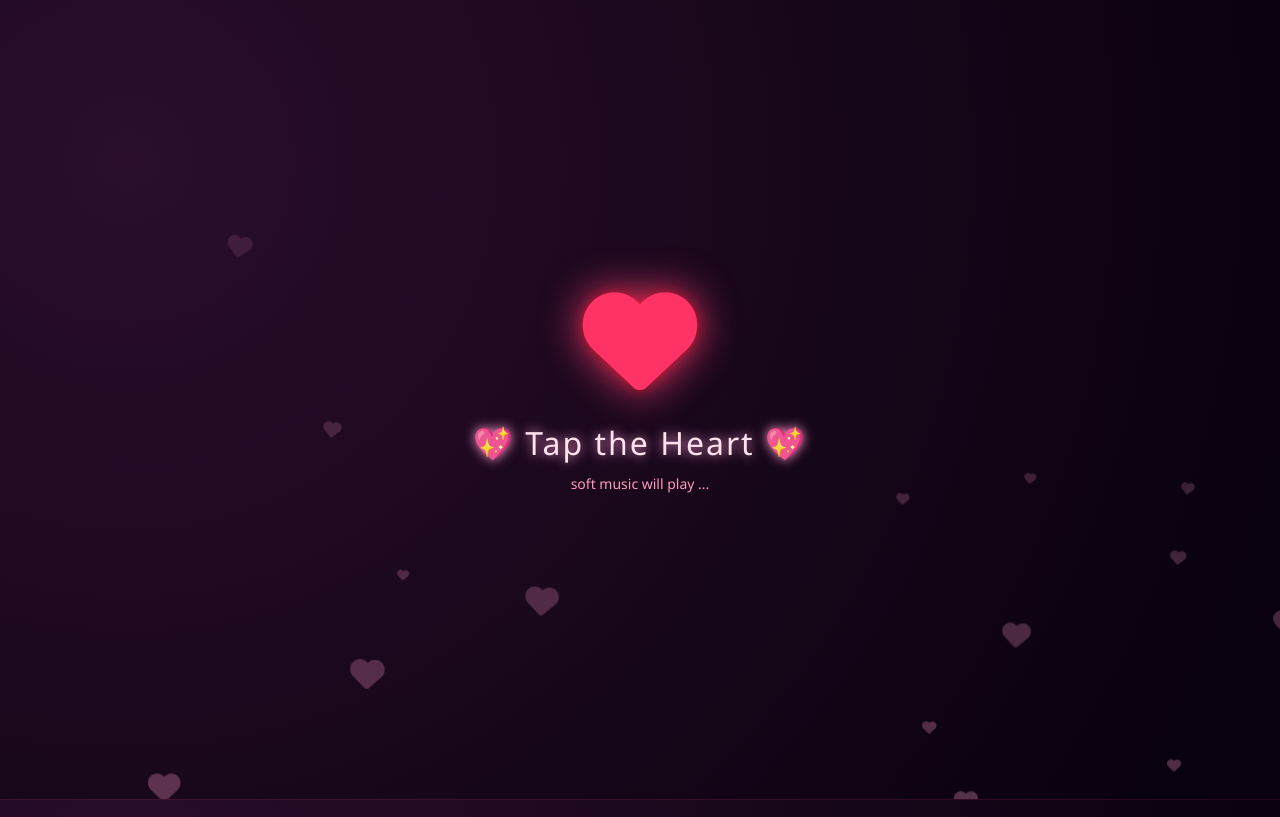
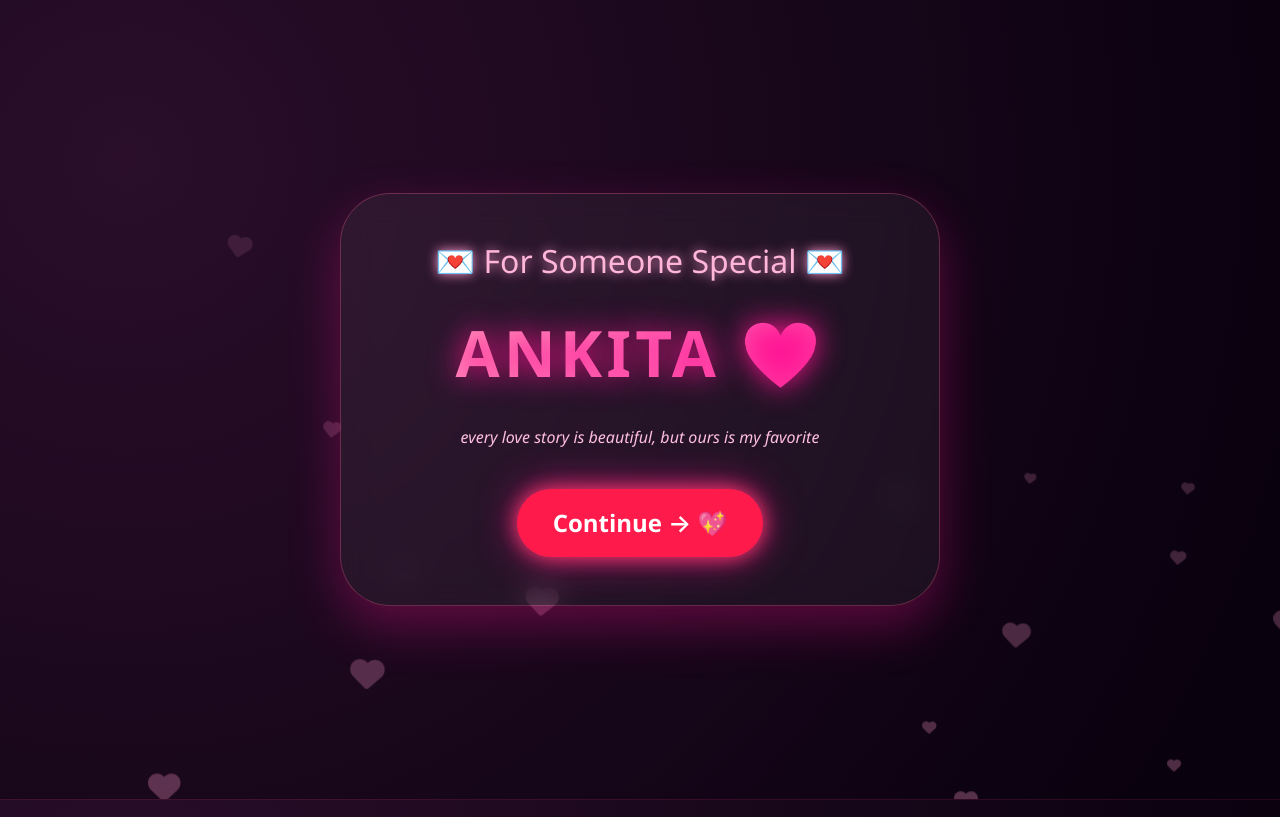
Before and after one commit to adarshkumar9369/Valentine, a plain HTML site: page index.html in a window 1280 px wide. Shown: the top 817 px of the page. Drawn offline with nearby package versions, Linux system fonts and the light colour scheme.

Commit message:
Update index.html

```diff
--- a/index.html
+++ b/index.html
@@ -16,12 +16,11 @@
     }
     body {
       font-family: 'Segoe UI', Roboto, system-ui, -apple-system, sans-serif;
-      background: #0d0217; /* deep dark base */
+      background: #0d0217;
       color: #ffe4f0;
       overflow-x: hidden;
       position: relative;
     }
-    /* dark pinkish gradient overlay for sections */
     .section {
       min-height: 100vh;
       display: flex;
@@ -35,8 +34,7 @@
       position: relative;
       scroll-snap-align: start;
     }
-    /* soft pink glow for cards / buttons */
-    .heart-btn, .btn-valentine, .gift-btn {
+    .heart-btn, .btn-valentine, .gift-btn, .continue-btn {
       background: #ff1a4c;
       border: none;
       color: white;
@@ -47,8 +45,9 @@
       box-shadow: 0 0 20px #ff3b6f, 0 0 40px #ff1493a0;
       transition: transform 0.2s ease, box-shadow 0.3s;
       backdrop-filter: blur(4px);
+      text-decoration: none;
     }
-    .heart-btn:hover, .btn-valentine:hover, .gift-btn:hover {
+    .heart-btn:hover, .btn-valentine:hover, .gift-btn:hover, .continue-btn:hover {
       transform: scale(1.03);
       box-shadow: 0 0 30px #ff69b4, 0 0 50px #ff1493;
     }
@@ -77,6 +76,36 @@
       font-weight: 500;
       text-shadow: 0 0 12px #ff99cc;
     }
+
+    /* glassmorphism card for name page */
+    .glass-card {
+      background: rgba(255, 255, 255, 0.05);
+      backdrop-filter: blur(15px);
+      -webkit-backdrop-filter: blur(15px);
+      border: 1px solid rgba(255, 100, 150, 0.3);
+      border-radius: 50px;
+      padding: 3rem 2rem;
+      box-shadow: 0 20px 50px rgba(255, 20, 147, 0.3);
+      max-width: 600px;
+      width: 100%;
+      margin: 1rem;
+    }
+    .special-name {
+      font-size: 4rem;
+      font-weight: 700;
+      background: linear-gradient(145deg, #ffb6c1, #ff69b4, #ff1493);
+      -webkit-background-clip: text;
+      -webkit-text-fill-color: transparent;
+      text-shadow: 0 0 30px #ff1493;
+      letter-spacing: 4px;
+      word-break: break-word;
+    }
+    @media (max-width: 480px) {
+      .special-name {
+        font-size: 3rem;
+      }
+    }
+
     .cursor-heart {
       pointer-events: none;
       position: fixed;
@@ -91,7 +120,6 @@
       opacity: 0.8;
       transition: opacity 0.5s;
     }
-    /* floating hearts background (footer effect) */
     .floating-hearts-bg {
       position: absolute;
       bottom: 0;
@@ -114,7 +142,6 @@
       0% { transform: translateY(0) rotate(0deg); opacity: 0.3; }
       100% { transform: translateY(-120vh) rotate(20deg); opacity: 0; }
     }
-    /* no button runaway container */
     .runaway-container {
       position: relative;
       width: 100%;
@@ -148,7 +175,6 @@
       margin-right: 10px;
       z-index: 15;
     }
-    /* carousel romantic */
     .carousel-item {
       background: #1e1025;
       border-radius: 40px;
@@ -163,7 +189,6 @@
     .carousel-control-next, .carousel-control-prev {
       filter: invert(1);
     }
-    /* typing message */
     #typingMessage {
       font-size: 1.5rem;
       min-height: 150px;
@@ -192,7 +217,6 @@
     .btn-close {
       background-color: #ffb0d0;
     }
-    /* footer */
     .romantic-footer {
       background: #0b000f;
       color: #ffbcd6;
@@ -203,20 +227,17 @@
       position: relative;
       overflow: hidden;
     }
-    /* scroll snap optional, smooth */
     html {
       scroll-behavior: smooth;
     }
     .section {
       scroll-snap-align: start;
     }
-    /* hide cursor trail on mobile for performance */
     @media (max-width: 768px) {
       .cursor-heart {
         display: none;
       }
     }
-    /* message & gift */
     .gift-icon {
       font-size: 4rem;
       color: #ff80b0;
@@ -228,9 +249,25 @@
 <!-- 🖱️ heart trail container (desktop) -->
 <div id="heartTrailContainer" style="position: fixed; top:0; left:0; width:100%; height:100%; pointer-events:none; z-index:9999;"></div>
 
+<!-- ========== NEW: SPECIAL NAME PAGE (FIRST) ========== -->
+<section class="section" id="specialNamePage">
+  <div class="floating-hearts-bg" id="floatHeartsBg"></div>
+  <div class="glass-card">
+    <h2 style="font-size: 2rem; color: #ffb6d9;">💌 For Someone Special 💌</h2>
+    <div class="special-name my-4">
+      <!-- Yahan apni special person ka naam likho -->
+      ANKITA ❤️
+    </div>
+    <p style="color: #ffc0e0; font-style: italic;">every love story is beautiful, but ours is my favorite</p>
+    <button class="continue-btn mt-4" onclick="document.getElementById('landing').scrollIntoView({ behavior: 'smooth' });">
+      Continue → 💖
+    </button>
+  </div>
+</section>
+
 <!-- landing section (1) -->
 <section class="section" id="landing">
-  <div class="floating-hearts-bg" id="floatHeartsBg"></div>
+  <div class="floating-hearts-bg"></div>
   <div style="position: relative; z-index: 5;">
     <i class="fas fa-heart big-heart" id="tapHeart"></i>
     <h2 class="mt-4" style="font-weight: 300; letter-spacing: 2px;">💖 Tap the Heart 💖</h2>
@@ -239,7 +276,7 @@
 </section>
 
 <!-- question section (2) -->
-<section class="section" id="questionSection" style="display: flex;">
+<section class="section" id="questionSection">
   <div style="max-width: 600px;">
     <h2 class="mb-5" style="font-size: 2.5rem;">Will you be my Valentine? 🥺❤️</h2>
     <div class="d-flex flex-wrap justify-content-center align-items-center gap-4">
@@ -253,7 +290,7 @@
 </section>
 
 <!-- surprise / yes section (3) -->
-<section class="section" id="surpriseSection" style="display: flex;">
+<section class="section" id="surpriseSection">
   <div>
     <i class="fas fa-heart" style="font-size: 5rem; color: #ff3377;"></i>
     <h2 class="display-6" id="surpriseMessage">Yay! You just made my day ❤️</h2>
@@ -391,14 +428,12 @@
       noBtn.style.top = newY + 'px';
     }
 
-    // hover on any parent? we move on hover anywhere near
     if (noBtn) {
       noBtn.addEventListener('mouseenter', moveNoBtn);
       noBtn.addEventListener('touchstart', (e) => {
         e.preventDefault();
         moveNoBtn();
       }, { passive: false });
-      // also move on any attempt to click
       noBtn.addEventListener('click', (e) => {
         e.preventDefault();
         e.stopPropagation();
@@ -406,14 +441,11 @@
       });
     }
 
-    // 3️⃣ Yes click -> confetti, vibration, scroll, surprise section
+    // 3️⃣ Yes click -> confetti, vibration, scroll
     yesBtn.addEventListener('click', function() {
-      // vibration if supported
       if (window.navigator && window.navigator.vibrate) {
-        window.navigator.vibrate(200); // short romantic buzz
+        window.navigator.vibrate(200);
       }
-
-      // confetti / hearts rain (visual)
       if (confettiZone) {
         confettiZone.innerHTML = '💖💗💓💞💕❤️‍🔥';
         for (let i=0; i<12; i++) {
@@ -422,25 +454,17 @@
           }, i*80);
         }
       }
-
-      // music (if not started)
       if (!musicStarted) {
         audio.play().catch(e=>{});
         musicStarted = true;
       }
-
-      // smooth scroll to surprise section
       surpriseSec.scrollIntoView({ behavior: 'smooth' });
-
-      // set message
       if (surpriseMsg) {
         surpriseMsg.innerText = 'Yay! You just made my day ❤️';
       }
-
-      // extra: small animation in surprise section
     });
 
-    // 4️⃣ typing animation on message section (once it appears)
+    // 4️⃣ typing animation
     const messageSection = document.getElementById('messageSection');
     const messageText = "I may not be perfect,\nbut my love for you is real ❤️\nHappy Valentine’s Day!";
 
@@ -459,7 +483,6 @@
       type();
     }
 
-    // intersection observer for typing
     const observer = new IntersectionObserver((entries) => {
       entries.forEach(entry => {
         if (entry.isIntersecting && entry.target.id === 'messageSection') {
@@ -469,10 +492,9 @@
     }, { threshold: 0.3 });
     observer.observe(messageSection);
 
-    // 5️⃣ heart trail effect (desktop)
-    const trailContainer = document.getElementById('heartTrailContainer');
+    // 5️⃣ heart trail effect
     document.addEventListener('mousemove', function(e) {
-      if (window.innerWidth <= 768) return; // mobile skip
+      if (window.innerWidth <= 768) return;
       const heart = document.createElement('i');
       heart.className = 'fas fa-heart cursor-heart';
       heart.style.left = (e.clientX - 10) + 'px';
@@ -494,7 +516,7 @@
       }, 700);
     });
 
-    // 6️⃣ floating hearts background (footer + extra)
+    // 6️⃣ floating hearts background
     function createFloatingHearts(containerId, count = 10) {
       const container = document.getElementById(containerId);
       if (!container) return;
@@ -509,35 +531,26 @@
         container.appendChild(heart);
       }
     }
-    createFloatingHearts('floatHeartsBg', 15);   // landing
-    createFloatingHearts('footerHearts', 12);    // footer
+    createFloatingHearts('floatHeartsBg', 15);
+    createFloatingHearts('footerHearts', 12);
 
-    // 7️⃣ scroll helper
     window.scrollToMemories = function() {
       document.getElementById('memoriesSection').scrollIntoView({ behavior: 'smooth' });
     };
 
-    // extra: if no button still wants to be clicked, keep moving
     setInterval(() => {
-      // occasionally move no button if it's visible (optional)
-      if (noBtn && noBtn.offsetParent) {
-        // but only if mouse near? keep it safe, move sometimes for fun
-        if (Math.random() < 0.1) moveNoBtn();
-      }
+      if (noBtn && noBtn.offsetParent && Math.random() < 0.1) moveNoBtn();
     }, 1000);
-
-    // for "open your gift" - modal already hooked
   })();
 </script>
 
-<!-- optional inline style for carousel text -->
 <style>
   .carousel-item { min-height: 280px; display: flex; flex-direction: column; justify-content: center; }
   #noBtn { left: 10px; top: 10px; }
   .runaway-container { position: relative; }
   .btn-valentine { background: #ff1a75; border: 2px solid #ffb0d0; }
   .romantic-footer p { margin: 0; position: relative; z-index: 10; }
-  /* smooth spacing */
 </style>
+
 </body>
 </html>
```
